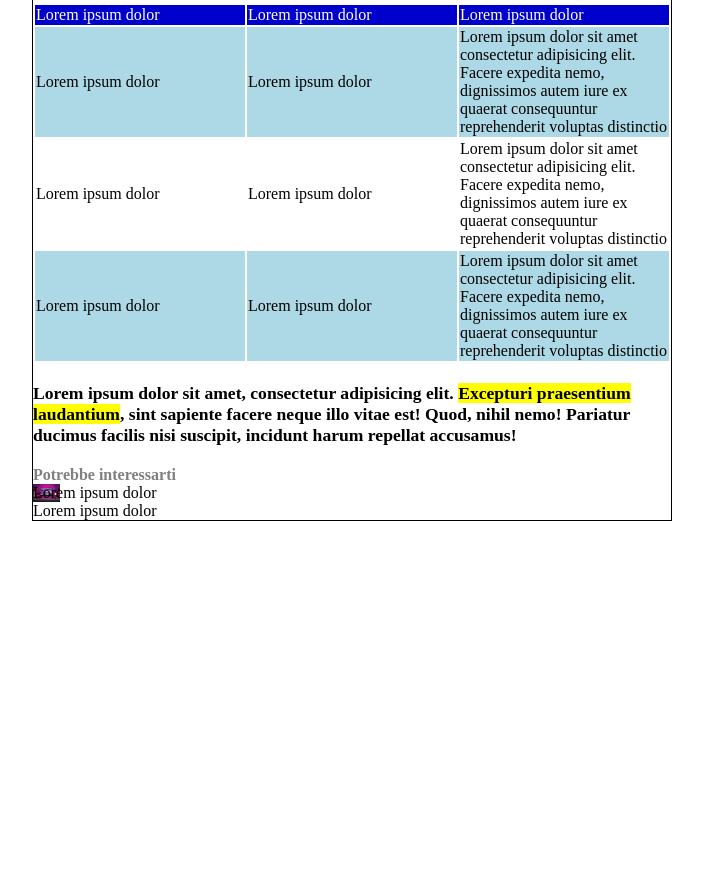
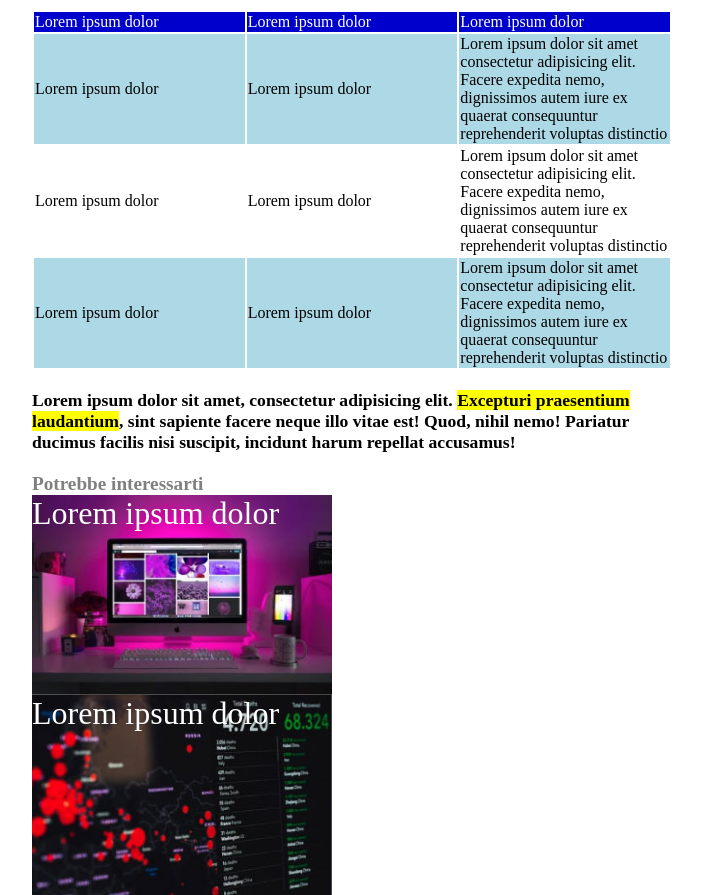
Before and after one commit to Fianda0/html-css-booleaner, a plain HTML site: page index.html in a window 1280 px wide. Shown: the part 1291-2186 px from the top of the page, without its empty margins (288-991 px from the left). Before the commit the page ends 1812 px from the top, so only its background shows below. Drawn offline with Linux system fonts and the light colour scheme.

Commit message:
Correzione foto footer

```diff
--- a/style.css
+++ b/style.css
@@ -6,7 +6,6 @@
 
 body {
     margin: auto;
-    border: 1px solid black;
     width: 50%;
 }
 
@@ -31,7 +30,7 @@ h1 {
 }
 
 .sottotitolo {
-    font-size: 1em;
+    font-size: 1.2em;
     font-weight: bold;
     color: gray;
 }
@@ -77,6 +76,17 @@ thead {
     background-image: url('img/monitor.jpg');
     background-size: contain;
     background-repeat: no-repeat;
+    height: 200px;
+    color: white;
+    font-size: 2em;
+
 }
 
-ocontain
+#grafico {
+    background-image: url('img/graph.jpg');
+    background-size: contain;
+    background-repeat: no-repeat;
+    height: 200px;
+    color: white;
+    font-size: 2em;
+}
```
